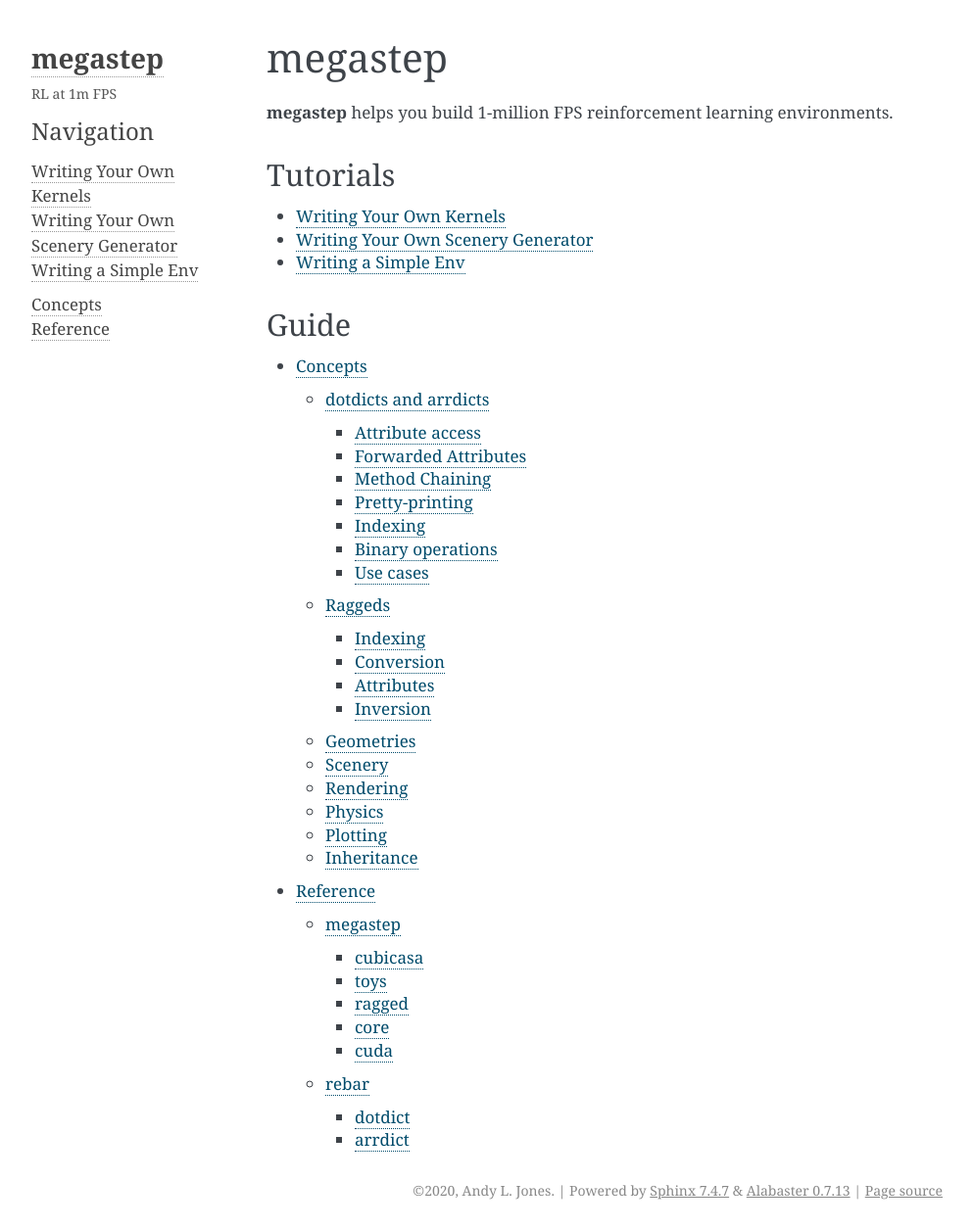
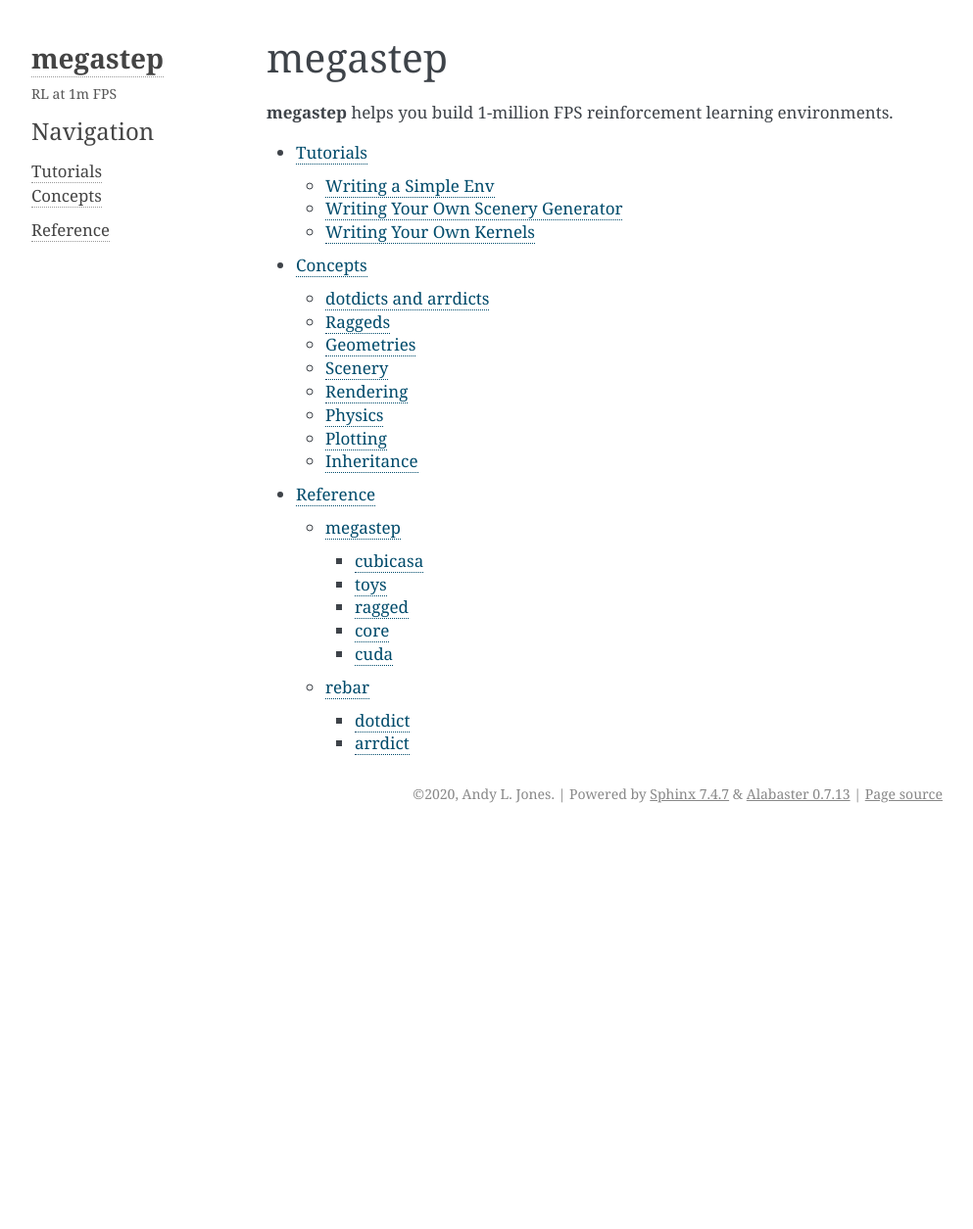
Before and after one commit to andyljones/megastep, a Sphinx documentation site: the page built from docs/index.rst, in a window 1280 px wide. Shown: the whole page at 98% size, without its empty margins (148-1141 px from the left). Built offline with Sphinx 7.4.7, drawn with Linux system fonts in a browser that asks for light colours; after the commit the page ends 900 px from its top, so only the background shows below that.

Commit message:
Fixes the doc index

```diff
--- a/docs/concepts.rst
+++ b/docs/concepts.rst
@@ -299,7 +299,7 @@ generally let slip the dogs of terrible software development.
 
 Researchers are very fond of this tertiary wild-west interface. The reason researchers are fond of it is either
 because they're terrible developers (the popular answer), or because research code is a very unusual kind of code.
-It's `written many times and read once (if ever)<https://devblogs.microsoft.com/oldnewthing/20070406-00/?p=27343>`_,
+It's `written many times and read once (if ever) <https://devblogs.microsoft.com/oldnewthing/20070406-00/?p=27343>`_,
 it's typically written by one person in a short period of time and it's typically only a few thousand lines of code
 that are understood inside and out. Because of this, researchers can happily trade off a lot of otherwise-good
 development practices in favour of iteration velocity - the ability to adapt your codebase to a new idea quickly and
--- a/docs/index.rst
+++ b/docs/index.rst
@@ -4,19 +4,13 @@ megastep
 
 **megastep** helps you build 1-million FPS reinforcement learning environments.
 
-Tutorials
----------
 .. toctree::
-    :maxdepth: 1
+    :maxdepth: 2
 
-    tutorials/kernels
-    tutorials/scenery
-    tutorials/simple-env
+    tutorials/index.rst
+    concepts
 
-Guide
------
 .. toctree::
     :maxdepth: 3
 
-    concepts
     reference
```
Also changed, not shown: docs/tutorials/index.rst (added, +9 -0 lines).
